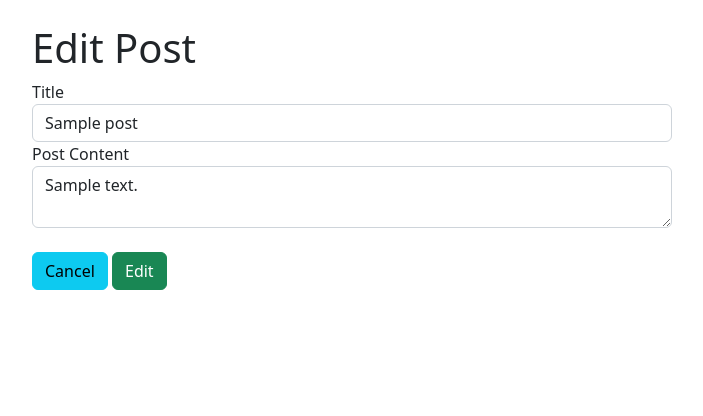
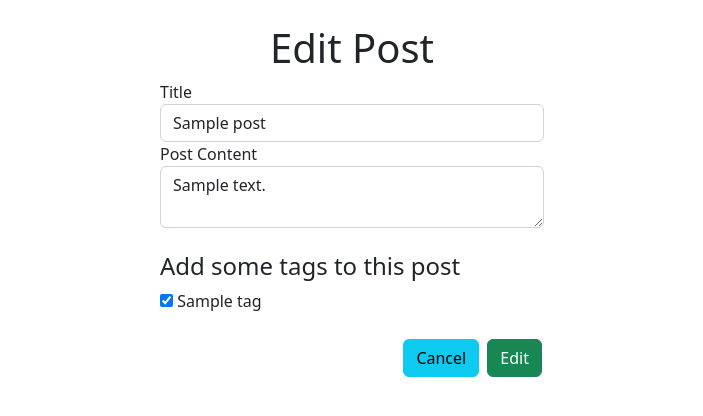
Before and after one commit to gerardoh13/flask-blogly, a Flask app: page /posts/1/edit in a window 1280 px wide. Shown: the part 56-472 px from the top of the page, without its empty margins (288-991 px from the left). Run offline with Flask 2, Linux system fonts and the light colour scheme; tables that the repository leaves empty hold one stand-in row (values such as "Sample post").

Commit message:
completed part 3

```diff
--- a/app.py
+++ b/app.py
@@ -7,7 +7,7 @@ from models import db, connect_db, User, Post, Tag, desc
 app = Flask(__name__)
 app.config['SQLALCHEMY_DATABASE_URI'] = 'postgresql:///blogly'
 app.config['SQLALCHEMY_TRACK_MODIFICATIONS'] = False
-app.config['SQLALCHEMY_ECHO'] = True
+app.config['SQLALCHEMY_ECHO'] = False
 app.config['DEBUG_TB_INTERCEPT_REDIRECTS'] = False
 
 connect_db(app)
@@ -77,9 +77,10 @@ def edit_user(user_id):
 
     db.session.add(user)
     db.session.commit()
-    flash(f"User '{ user.full_name }' modified!")
+    flash(f"User '{ user.full_name }' has been edited!")
 
     return redirect("/users")
+
 
 @app.route("/users/<int:user_id>/delete")
 def delete_user(user_id):
@@ -90,6 +91,7 @@ def delete_user(user_id):
     flash(f"User '{ user.full_name }' has been deleted!")
     return redirect("/users")
 
+
 @app.route("/posts/<int:post_id>")
 def show_post(post_id):
     """Shows post of a given id"""
@@ -97,40 +99,64 @@ def show_post(post_id):
     user = post.user
     return render_template("post-details.html", post=post, user=user)
 
+
 @app.route("/users/<int:user_id>/posts/new")
 def show_post_form(user_id):
     """Shows form to add new post"""
     user = User.query.get_or_404(user_id)
-    return render_template("new-post.html", user=user)
+    tags = Tag.query.all()
+    return render_template("new-post.html", user=user, tags=tags)
+
 
 @app.route("/users/<int:user_id>/posts/new", methods=["POST"])
 def add_post(user_id):
     title = request.form['title']
     content = request.form['content']
+    tag_ids = request.form.getlist('id')
 
     new_post = Post(title=title, content=content, user_id=user_id)
     db.session.add(new_post)
     db.session.commit()
     flash(f"Post '{ new_post.title }' added!")
+    for tag_id in tag_ids:
+        tag = Tag.query.get_or_404(tag_id)
+        new_post.tags.append(tag)
+        db.session.commit()
     return redirect(f"/users/{user_id}")
+
 
 @app.route("/posts/<int:post_id>/edit")
 def show_edit_post_form(post_id):
     """Shows form to edit a post"""
     post = Post.query.get_or_404(post_id)
-    user = post.user
-    return render_template("edit-post.html", post=post, user=user)
+    tags = Tag.query.all()
+
+    return render_template("edit-post.html", post=post, tags=tags)
+
 
 @app.route("/posts/<int:post_id>/edit", methods=["POST"])
 def edit_post(post_id):
     post = Post.query.filter(Post.id == post_id).first()
+    tag_ids = request.form.getlist('id')
+    remove_ids = request.form.getlist('remove_ids')
     post.title = request.form['title']
     post.content = request.form['content']
     post.created_at = post.update_time()
+
+    remove_list = [x for x in [str(tag.id)
+                               for tag in post.tags] if x not in remove_ids]
+    for id in remove_list:
+        removed_tag = Tag.query.get_or_404(id)
+        post.tags.remove(removed_tag)
+
     db.session.add(post)
+    for tag_id in tag_ids:
+        tag = Tag.query.get_or_404(tag_id)
+        post.tags.append(tag)
     db.session.commit()
-    flash(f"Post '{ post.title }' modified!")
+    flash(f"Post '{ post.title }' has been edited!")
     return redirect(f"/posts/{post_id}")
+
 
 @app.route("/posts/<int:post_id>/delete")
 def delete_post(post_id):
@@ -142,17 +168,19 @@ def delete_post(post_id):
     flash(f"Post '{ post.title }' has been deleted!")
     return redirect(f"/users/{user_id}")
 
+
 @app.errorhandler(404)
 def page_not_found(e):
+    """displays custom 404"""
     return render_template('404.html'), 404
 
-# ------------------------------------------------------------------------------
 
 @app.route("/tags")
 def list_tags():
     """Displays a list of tags"""
     tags = Tag.query.all()
     return render_template("tags-list.html", tags=tags)
+
 
 @app.route("/tags/<int:tag_id>")
 def show_tags(tag_id):
@@ -161,21 +189,24 @@ def show_tags(tag_id):
     posts = tag.posts
     return render_template("tag-details.html", tag=tag, posts=posts)
 
+
 @app.route("/tags/new")
 def show_tags_form():
     """Shows form to add new tag"""
     posts = Post.query.all()
     return render_template("new-tag.html", posts=posts)
 
+
 @app.route("/tags/new", methods=["POST"])
 def add_tag():
+    """Adds a tag and adds posts associated with it"""
     post_ids = request.form.getlist('id')
     name = request.form['name']
 
     new_tag = Tag(name=name)
     db.session.add(new_tag)
     db.session.commit()
-    flash(f"Tag '{name}' added!")
+    flash(f"Tag '{name}' has been added!")
     if post_ids:
         for post_id in post_ids:
             post = Post.query.get_or_404(post_id)
@@ -183,30 +214,46 @@ def add_tag():
             db.session.commit()
     return redirect("/tags")
 
+
 @app.route("/tags/<int:tag_id>/edit")
 def show_edit_tag_form(tag_id):
     """Shows form to edit a tag"""
     tag = Tag.query.get_or_404(tag_id)
     posts = Post.query.all()
+
     return render_template("edit-tag.html", tag=tag, posts=posts)
 
-# @app.route("/posts/<int:post_id>/edit", methods=["POST"])
-# def edit_post(post_id):
-#     post = Post.query.filter(Post.id == post_id).first()
-#     post.title = request.form['title']
-#     post.content = request.form['content']
-#     post.created_at = post.update_time()
-#     db.session.add(post)
-#     db.session.commit()
-#     flash(f"Post '{ post.title }' modified!")
-#     return redirect(f"/posts/{post_id}")
 
-# @app.route("/posts/<int:post_id>/delete")
-# def delete_post(post_id):
-#     """Deletes post of a given id"""
-#     post = Post.query.get_or_404(post_id)
-#     user_id = post.user.id
-#     db.session.delete(post)
-#     db.session.commit()
-#     flash(f"Post '{ post.title }' has been deleted!")
-#     return redirect(f"/users/{user_id}")
+@app.route("/tags/<int:tag_id>/edit", methods=["POST"])
+def edit_tag(tag_id):
+    """Edits a tag and adds or removes posts associated with it"""
+    tag = Tag.query.get_or_404(tag_id)
+    tag.name = request.form['name']
+    post_ids = request.form.getlist('id')
+    remove_ids = request.form.getlist('remove_ids')
+    remove_list = [x for x in [str(post.id)
+                               for post in tag.posts] if x not in remove_ids]
+
+    for id in remove_list:
+        removed_post = Post.query.get_or_404(id)
+        tag.posts.remove(removed_post)
+
+    for post_id in post_ids:
+        post = Post.query.get_or_404(post_id)
+        post.tags.append(tag)
+
+    db.session.add(tag)
+    db.session.commit()
+    flash(f"Tag '{tag.name}' has been edited!")
+
+    return redirect(f"/tags/{tag_id}")
+
+
+@app.route("/tags/<int:tag_id>/delete")
+def delete_tag(tag_id):
+    """Deletes post of a given id"""
+    tag = Tag.query.get_or_404(tag_id)
+    db.session.delete(tag)
+    db.session.commit()
+    flash(f"Post '{ tag.name }' has been deleted!")
+    return redirect("/tags")
--- a/models.py
+++ b/models.py
@@ -48,7 +48,8 @@ class Post(db.Model):
     content = db.Column(db.Text, nullable=False)
     created_at = db.Column(db.DateTime, nullable=False, default=datetime.now().strftime('%Y-%m-%d %H:%M:%S'))
     user_id = db.Column(db.Integer, db.ForeignKey('users.id'))
-    tags = db.relationship('Tag', secondary='posts_tags', backref='posts', cascade="all, delete-orphan", single_parent=True)
+    # tags = db.relationship('Tag', secondary='posts_tags', backref='posts', cascade="all, delete-orphan", single_parent=True)
+    tags = db.relationship('Tag', secondary='posts_tags', backref='posts')
 
     def __repr__(self):
         """Show info about post."""
--- a/static/style.css
+++ b/static/style.css
@@ -5,11 +5,14 @@ body {
   justify-content: center;
 }
 
+h1 {
+  text-align: center;
+}
 img {
   max-width: 100px;
 }
 #content {
-  width: 50%;
+  width: 30%;
 }
 
 #err404 {
@@ -19,3 +22,12 @@ img {
 #nav {
   width: 100%;
 }
+
+
+.btnDiv {
+  float: right;
+}
+
+.btn {
+  margin: 2px;
+}
--- a/templates/edit-post.html
+++ b/templates/edit-post.html
@@ -12,8 +12,20 @@ content %}
   <label for="content">Post Content</label>
   <textarea name="content" class="form-control">{{post.content }}</textarea>
   <br />
-
-  <a href="/users/{{ user.id }}" class="btn btn-info">Cancel</a>
-  <button class="btn btn-success">Edit</button>
+  {% if tags %}
+  <h4>Add some tags to this post</h4>
+  {% for tag in tags %}
+  {% if tag in post.tags %}
+  <input type="checkbox" name="remove_ids" value="{{ tag.id }}" checked />
+  {% else %}
+  <input type="checkbox" name="id" value="{{ tag.id }}" />
+  {% endif %}
+  <label for="id">{{ tag.name }}</label><br />
+  {% endfor %} {% endif %}
+  <br />
+  <div class="btnDiv">
+    <a href="/users/{{ post.user_id}}" class="btn btn-info">Cancel</a>
+    <button class="btn btn-success">Edit</button>
+  </div>
 </form>
 {% endblock %}
--- a/templates/home.html
+++ b/templates/home.html
@@ -5,17 +5,13 @@
 {% for post in posts %}
 <h2>{{ post.title }}</h2>
 <p>{{ post.content }}</p>
-<p>By {{ post.user.full_name }} on {{ post.friendly_datetime }}</p>
+<p><em>By {{ post.user.full_name }} on {{ post.friendly_datetime }}</p></em>
 {% if post.tags %}
 <h6>Tags:
 {% for tag in post.tags %}
-<!-- <p> {{ tag.name }}</p> -->
 <span class="badge bg-primary">{{ tag.name }}</span>
 {% endfor %}
 </h6>
-
-
-
 {% endif %}
 {% endfor %}
 {% else %}
--- a/templates/tag-details.html
+++ b/templates/tag-details.html
@@ -11,5 +11,5 @@ content %}
   <h3>There are no posts associated with this tag!</h3>
 {% endif %}
 <a href="/tags/{{ tag.id }}/edit" class="btn btn-primary">Edit</a>
-<a href="" class="btn btn-danger">Delete</a>
+<a href="/tags/{{tag.id}}/delete" class="btn btn-danger">Delete</a>
 {% endblock %}
--- a/templates/tags-list.html
+++ b/templates/tags-list.html
@@ -6,6 +6,5 @@
       <li><a href="/tags/{{ tag.id }}">{{ tag.name }}</a></li>
       {% endfor %}
     </ul>
-    <br />
     <a href="/tags/new" class="btn btn-primary">Add Tag</a>
     {% endblock %}
--- a/templates/user-details.html
+++ b/templates/user-details.html
@@ -20,11 +20,11 @@ content %}
     <ul>
       {% for post in posts %}
       <li><a href="/posts/{{post.id}}">{{post.title}}</a></li>
-      {% endfor %} {% else %}
-      <h3>This user has no posts!</h3>
+      {% endfor %}
     </ul>
+    {% else %}
+    <h3>This user has no posts!</h3>
     {% endif %}
-    <br />
     <a href="/users/{{ user.id }}/posts/new" class="btn btn-primary"
       >Add Post</a
     >
--- a/templates/users-list.html
+++ b/templates/users-list.html
@@ -6,6 +6,5 @@ content %}
   <li><a href="/users/{{ user.id }}">{{ user.full_name }}</a></li>
   {% endfor %}
 </ul>
-<br />
 <a href="/users/new" class="btn btn-secondary">Add User</a>
 {% endblock %}
```
Also changed, not shown: templates/edit-tag.html (+6 -2 lines), templates/new-post.html (+7 -1 lines), templates/post-details.html (+13 -4 lines), test_flask.py (+27 -3 lines).
